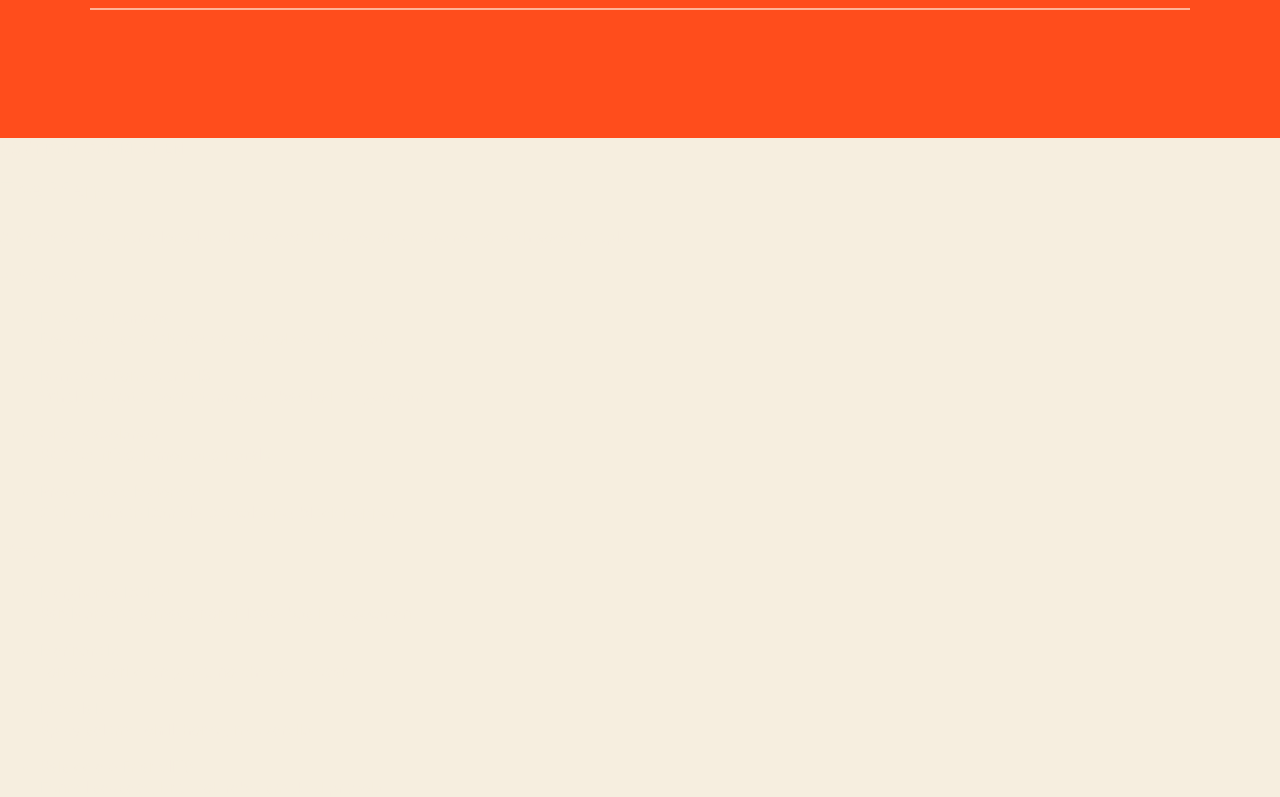
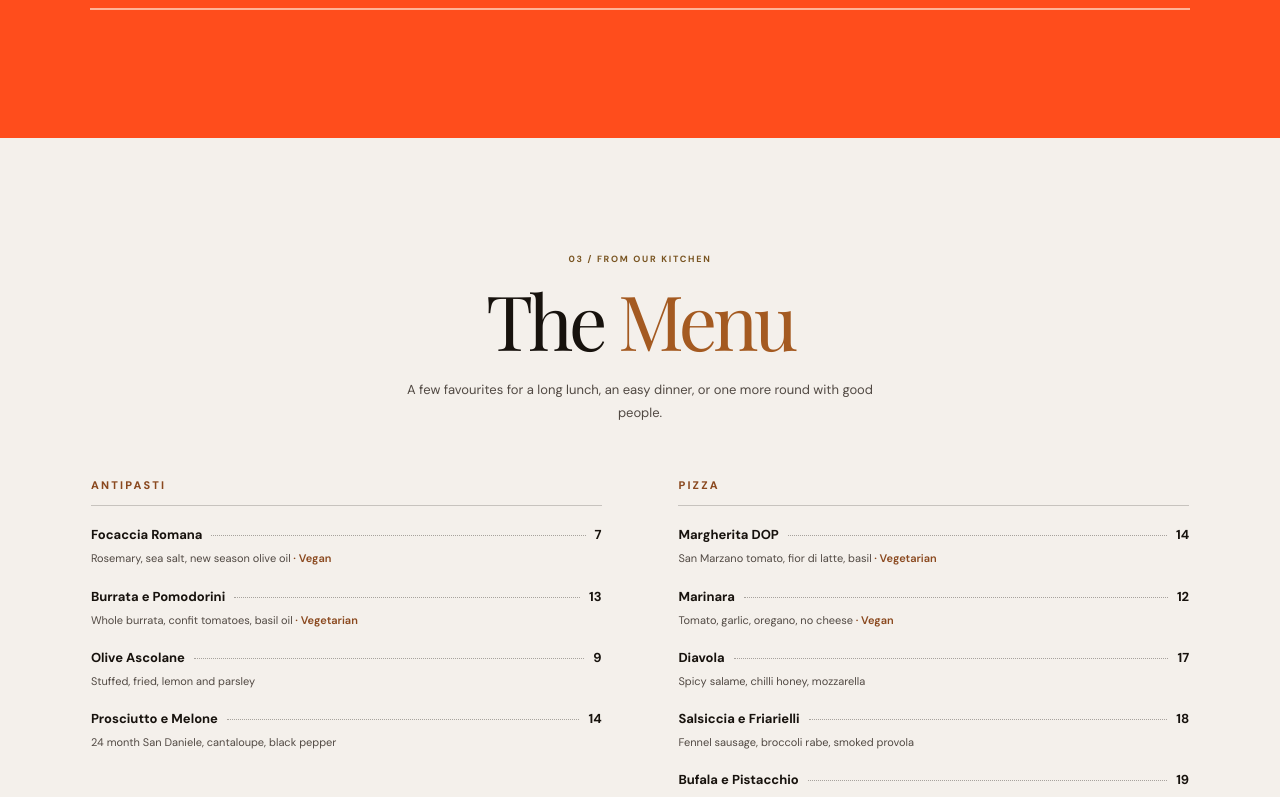
Before and after one commit to NateJ4y/Runway-27-Main, a React (Vite) app: page / in a window 1280 px wide. Shown: the part 4580-5377 px from the top of the page. Built offline with nearby package versions, Linux system fonts and the light colour scheme.

Commit message:
Style reusable menu block for Runway27

```diff
--- a/src/style.css
+++ b/src/style.css
@@ -812,3 +812,24 @@ body { background: var(--paper); }
   .experience-card .experience-card-bottom h3 { color: #fffdf6 !important; }
   .events-section .events-heading h2 { color: #17130f !important; }
 }
+
+
+/* Reusable menu block — styled to match Runway27's dark editorial art direction. */
+.menu-block{width:100%;background:#f4f0eb;color:#17120d;padding:clamp(64px,9vw,120px) 7.1%}
+.menu-block-inner{width:100%;max-width:1160px;margin:0 auto}
+.menu-block-heading{text-align:center;max-width:640px;margin:0 auto 54px}
+.menu-block-kicker{font-size:9px;font-weight:700;letter-spacing:.19em;color:#795522;margin-bottom:18px}
+.menu-block-heading h2{font-family:'Playfair Display',serif;font-size:clamp(48px,6vw,76px);line-height:.98;letter-spacing:-.055em;font-weight:400;margin:0}
+.menu-block-heading h2 em{color:#a45a21;font-weight:400}
+.menu-block-intro{max-width:470px;margin:20px auto 0;color:#514943;font-size:13px;line-height:1.8}
+.menu-block-grid{display:grid;grid-template-columns:repeat(2,minmax(0,1fr));column-gap:clamp(28px,6vw,80px);row-gap:44px}
+.menu-block-course h3{font-family:'DM Sans',sans-serif;font-size:11px;letter-spacing:.2em;text-transform:uppercase;font-weight:800;border-bottom:1px solid rgba(23,18,13,.2);padding-bottom:13px;margin:0 0 20px;color:#8a481e}
+.menu-block-course ul{list-style:none;padding:0;margin:0;display:flex;flex-direction:column;gap:20px}
+.menu-block-dishline{display:flex;align-items:baseline;gap:9px}
+.menu-block-dishname,.menu-block-price{font-size:13px;font-weight:700;color:#17120d}
+.menu-block-dots{min-width:12px;flex:1;transform:translateY(-3px);border-bottom:1px dotted rgba(23,18,13,.35)}
+.menu-block-price{font-variant-numeric:tabular-nums}
+.menu-block-course li p{font-size:11px;line-height:1.65;color:#514943;margin:6px 0 0}
+.menu-block-note{color:#8a481e;font-weight:600}
+.menu-block-footnote{text-align:center;font-size:11px;line-height:1.7;color:#514943;max-width:540px;margin:52px auto 0}
+@media(max-width:640px){.menu-block{padding:68px 7%}.menu-block-heading{margin-bottom:40px}.menu-block-grid{grid-template-columns:1fr;row-gap:34px}.menu-block-dishname,.menu-block-price{font-size:12px}}
```
